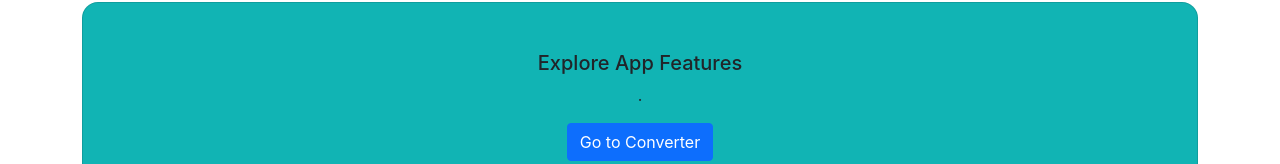
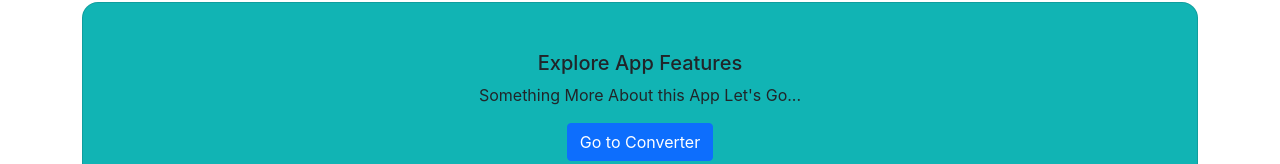
Before and after one commit to ankushbkadam/reactjs-tools, a React (Create React App) app: page / in a window 1280 px wide. Shown: the part 788-952 px from the top of the page. Built offline with nearby package versions, Linux system fonts and the light colour scheme.

Commit message:
changes done

```diff
--- a/src/Components/Home/Home.tsx
+++ b/src/Components/Home/Home.tsx
@@ -36,7 +36,7 @@ const Home = () => {
             <div className="card">
                <div className="card-body p-5">
                   <h5 className="card-title">Explore App Features</h5>
-                  <p className="card-text">.</p>
+                  <p className="card-text">Something More About this App Let's Go...</p>
                   <a href={ROUTES.CONVERTER} className="btn btn-primary">Go to Converter</a>
                </div>
             </div>
```
